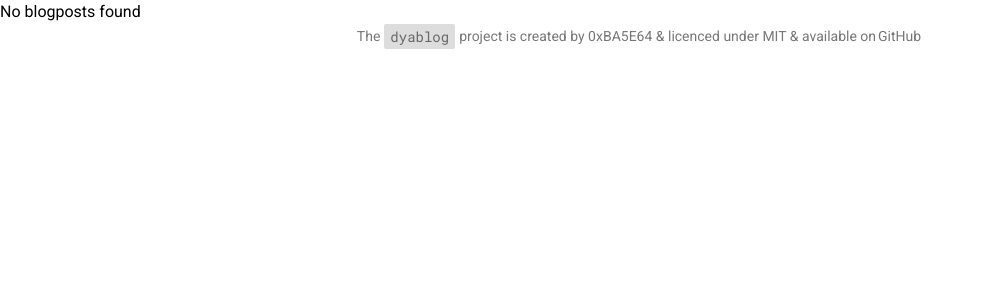
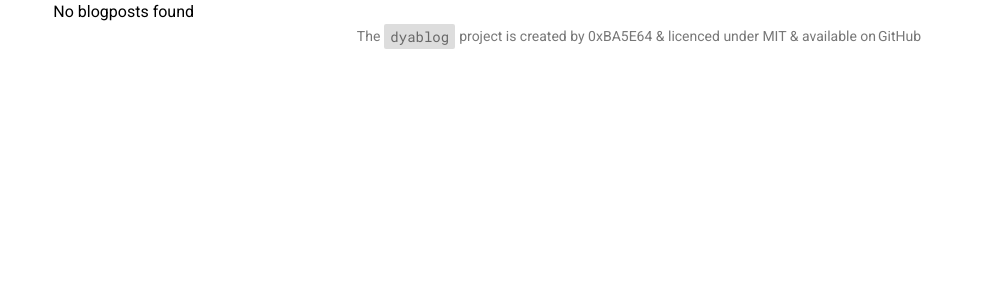
Before and after one commit to 0xBA5E64/dyablog, a Django app: page /blog/ in a window 1280 px wide. Shown: the part 56-356 px from the top of the page, without its empty margins (0-983 px from the left). Run offline with Django 4.2, Linux system fonts and the light colour scheme; data that the repository does not hold is empty; style sheets or scripts are compiled from the project's sources; parts of the project's set-up code (start-up, migrations or seed data) failed here and were passed over.

Commit message:
Fix max-width of page content via TailwindCSS

```diff
--- a/blog/templates/blog/base.html
+++ b/blog/templates/blog/base.html
@@ -22,7 +22,7 @@
 
     {% include './navbar.html' %}
 
-    <div id="content">
+    <div id="content" class="w-11/12 max-x-screen-xl mx-auto">
         {% block content %}{% endblock %}
     </div>
 
```
